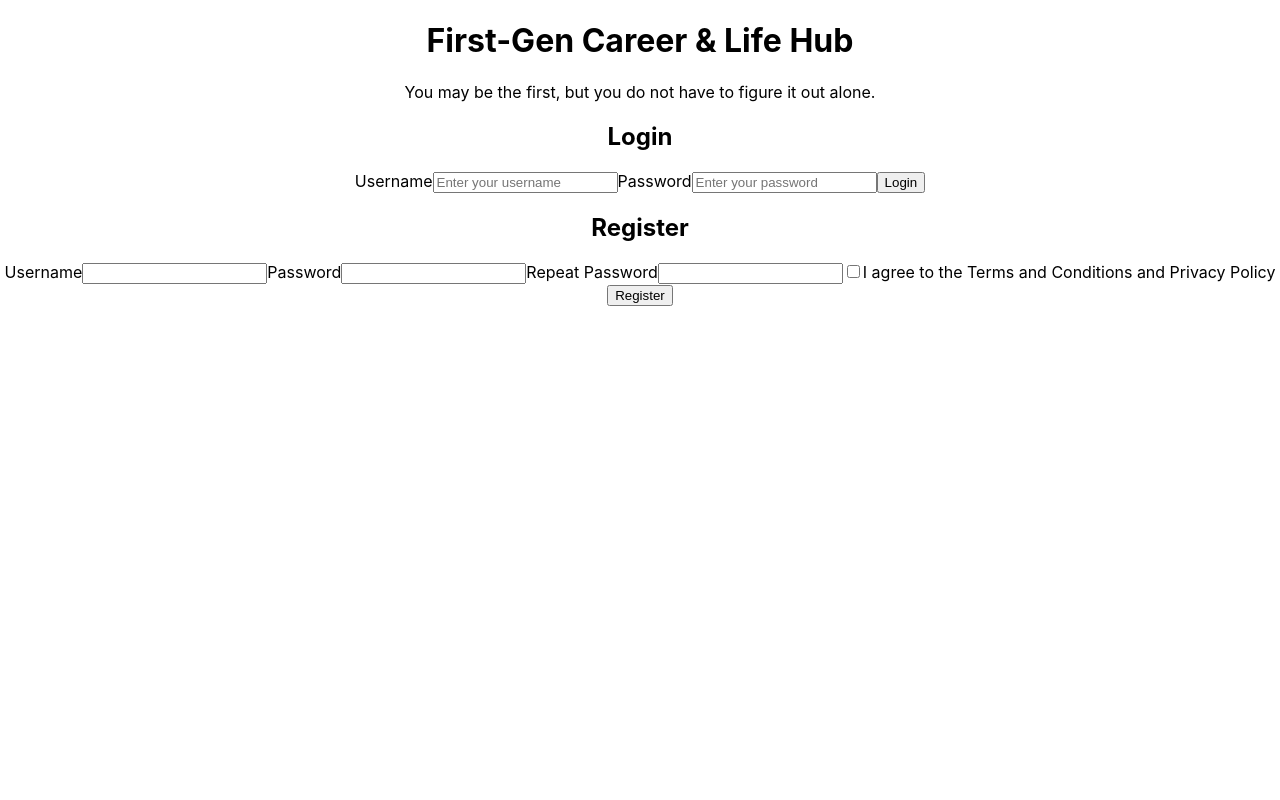
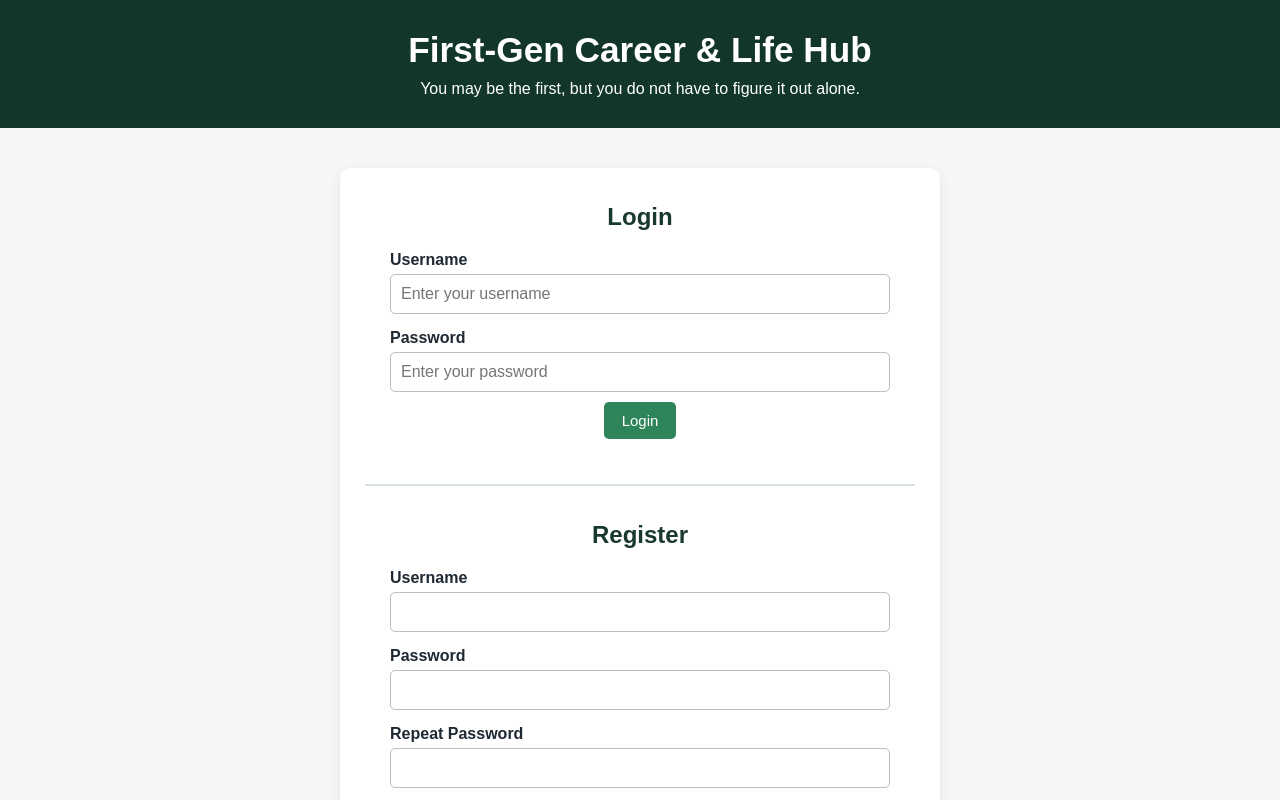
Before and after one commit to Aprolyx/first-gen-career-life-hub, a React (Create React App) app in the folder client/: page / in a window 1280 px wide. Shown: the top 800 px of the page. Built offline with nearby package versions, Linux system fonts and the light colour scheme.

Commit message:
Complete forum functionality and dashboard styling

```diff
--- a/client/src/App.css
+++ b/client/src/App.css
@@ -1,38 +1,232 @@
+/* Whole application */
 .App {
+  min-height: 100vh;
+  background-color: #f4f7f6;
+  color: #1f2933;
   text-align: center;
+  font-family: Arial, sans-serif;
 }
 
-.App-logo {
-  height: 40vmin;
-  pointer-events: none;
+/* Header */
+header {
+  background-color: #12372a;
+  color: white;
+  padding: 30px 20px;
 }
 
-@media (prefers-reduced-motion: no-preference) {
-  .App-logo {
-    animation: App-logo-spin infinite 20s linear;
+/* Main title */
+header h1 {
+  margin: 0 0 10px 0;
+  font-size: 2.2rem;
+}
+
+/* Header description */
+header p {
+  margin: 0;
+  font-size: 1rem;
+}
+
+/* Main content */
+main {
+  max-width: 900px;
+  margin: 40px auto;
+  padding: 0 20px 40px 20px;
+}
+
+/* Sections */
+section {
+  background-color: white;
+  padding: 25px;
+  border-radius: 10px;
+  margin-bottom: 30px;
+}
+
+/* Login and registration card */
+.auth-section {
+  max-width: 550px;
+  margin: 0 auto;
+  box-shadow: 0 4px 12px rgba(0, 0, 0, 0.08);
+}
+
+/* Space between Login and Register */
+.auth-section h2 {
+  margin-top: 10px;
+}
+
+/* Separate registration from login */
+.register-section {
+  margin-top: 35px;
+  padding-top: 25px;
+  border-top: 2px solid #d7e3dc;
+}
+
+/* Forms */
+form {
+  max-width: 500px;
+  margin: 20px auto;
+}
+
+/* Labels */
+label {
+  display: block;
+  text-align: left;
+  margin-top: 15px;
+  margin-bottom: 5px;
+  font-weight: bold;
+}
+
+/* Inputs and text areas */
+input,
+textarea {
+  width: 100%;
+  padding: 10px;
+  font-size: 16px;
+  border: 1px solid #b8c2bd;
+  border-radius: 5px;
+  box-sizing: border-box;
+}
+
+/* Text area */
+textarea {
+  min-height: 100px;
+  resize: vertical;
+}
+
+/* Buttons */
+button {
+  padding: 10px 18px;
+  margin: 10px 5px;
+  border: none;
+  border-radius: 5px;
+  background-color: #2f855a;
+  color: white;
+  font-size: 15px;
+  cursor: pointer;
+}
+
+/* Button hover */
+button:hover {
+  background-color: #276749;
+}
+
+/* Logout button */
+.logout-button {
+  background-color: transparent;
+  color: #18392b;
+  border: 1px solid #18392b;
+}
+
+/* Logout button hover */
+.logout-button:hover {
+  background-color: #e8f0ec;
+  color: #18392b;
+}
+/* Headings */
+h2,
+h3,
+h4 {
+  color: #18392b;
+}
+
+/* Small messages */
+form + p {
+  margin-top: 10px;
+}
+
+/* Dashboard category buttons */
+.category-list {
+  display: flex;
+  flex-wrap: wrap;
+  justify-content: center;
+  gap: 10px;
+  margin: 20px 0 30px 0;
+}
+
+.category-list button {
+  flex: 1;
+  min-width: 150px;
+  max-width: 220px;
+}
+
+/* Selected category button */
+.active-category {
+  background-color: #18392b;
+  outline: 3px solid #b7d8c7;
+}
+
+/* Selected category area */
+.category-section {
+  background-color: white;
+  padding: 25px;
+  margin-top: 25px;
+  border-radius: 10px;
+  text-align: left;
+}
+
+/* Selected category heading */
+.category-section h3 {
+  margin-top: 0;
+  padding-bottom: 10px;
+  border-bottom: 2px solid #d7e3dc;
+}
+
+/* Question cards */
+.question-card {
+  background-color: #f8fbf9;
+  border: 1px solid #d7e3dc;
+  border-radius: 8px;
+  padding: 15px;
+  margin: 15px 0;
+}
+
+/* Question title */
+.question-card h4 {
+  margin-top: 0;
+}
+
+/* Posted by text */
+.question-card p:last-of-type {
+  font-size: 14px;
+  color: #5f6f68;
+}
+
+/* Answer cards */
+.answer-card {
+  background-color: #ffffff;
+  border-left: 4px solid #2f855a;
+  padding: 12px 15px;
+  margin: 10px 0;
+  border-radius: 5px;
+}
+
+/* Answer text */
+.answer-card p {
+  margin: 5px 0;
+}
+
+/* Answered by text */
+.answer-card p:last-child {
+  font-size: 13px;
+  color: #5f6f68;
+}
+
+/* Mobile layout */
+@media (max-width: 600px) {
+  header h1 {
+    font-size: 1.7rem;
+  }
+
+  main {
+    margin: 20px auto;
+    padding: 0 12px 30px 12px;
+  }
+
+  section {
+    padding: 18px;
+  }
+
+  button {
+    width: 100%;
+    margin: 6px 0;
   }
 }
-
-.App-header {
-  background-color: #282c34;
-  min-height: 100vh;
-  display: flex;
-  flex-direction: column;
-  align-items: center;
-  justify-content: center;
-  font-size: calc(10px + 2vmin);
-  color: white;
-}
-
-.App-link {
-  color: #61dafb;
-}
-
-@keyframes App-logo-spin {
-  from {
-    transform: rotate(0deg);
-  }
-  to {
-    transform: rotate(360deg);
-  }
-}
--- a/client/src/App.js
+++ b/client/src/App.js
@@ -65,7 +65,7 @@ function handleLogout() {
   handleLogout={handleLogout}
 />
         ) : (
-          <section>
+          <section className="auth-section">
 
             <h2>Login</h2>
 
--- a/client/src/components/Dashboard.js
+++ b/client/src/components/Dashboard.js
@@ -148,10 +148,15 @@ function Dashboard({ username, userId, handleLogout }) {
   }
 
   return (
-    <div>
+    <div className="dashboard">
 
       <h2>Welcome, {username}</h2>
-      <button type="button" onClick={handleLogout}>
+
+      <button
+  type="button"
+  className="logout-button"
+  onClick={handleLogout}
+>
   Logout
 </button>
 
@@ -161,21 +166,28 @@ function Dashboard({ username, userId, handleLogout }) {
 
       <h3>Categories</h3>
 
-      <div>
+      <div className="category-list">
+
         {categories.map(function(category) {
           return (
             <button
               key={category._id}
+              className={
+                selectedCategory?._id === category._id
+                  ? 'active-category'
+                  : ''
+              }
               onClick={() => selectCategory(category)}
             >
               {category.name}
             </button>
           );
         })}
+
       </div>
 
       {selectedCategory && (
-        <div>
+        <div className="category-section">
 
           <h3>{selectedCategory.name}</h3>
 
@@ -219,7 +231,10 @@ function Dashboard({ username, userId, handleLogout }) {
           ) : (
             questions.map(function(question) {
               return (
-                <div key={question._id}>
+                <div
+                  key={question._id}
+                  className="question-card"
+                >
 
                   <h4>{question.title}</h4>
 
@@ -230,6 +245,11 @@ function Dashboard({ username, userId, handleLogout }) {
                       Posted by: {question.author.username}
                     </p>
                   )}
+                  {question.createdAt && (
+  <p>
+    Posted: {new Date(question.createdAt).toLocaleString()}
+  </p>
+)}
 
                   <button
                     type="button"
@@ -275,7 +295,10 @@ function Dashboard({ username, userId, handleLogout }) {
               ) : (
                 answers.map(function(answer) {
                   return (
-                    <div key={answer._id}>
+                    <div
+                      key={answer._id}
+                      className="answer-card"
+                    >
 
                       <p>{answer.body}</p>
 
@@ -284,6 +307,11 @@ function Dashboard({ username, userId, handleLogout }) {
                           Answered by: {answer.author.username}
                         </p>
                       )}
+                      {answer.createdAt && (
+  <p>
+    Answered: {new Date(answer.createdAt).toLocaleString()}
+  </p>
+)}
 
                     </div>
                   );
--- a/client/src/components/Register.js
+++ b/client/src/components/Register.js
@@ -65,7 +65,7 @@ function Register() {
   }
 
   return (
-    <div>
+    <div className="register-section">
       <h2>Register</h2>
 
       <form onSubmit={handleRegister}>
```
